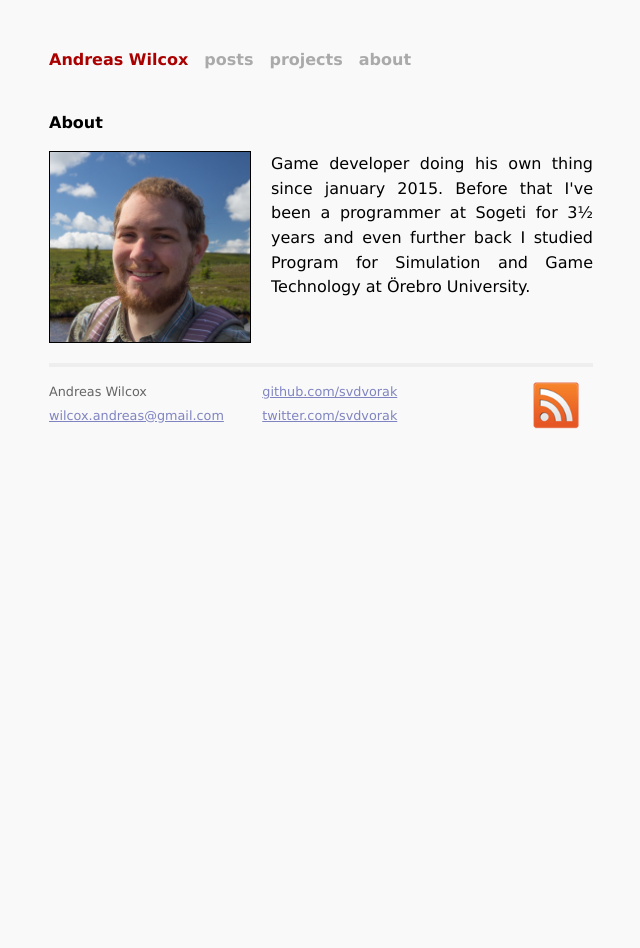
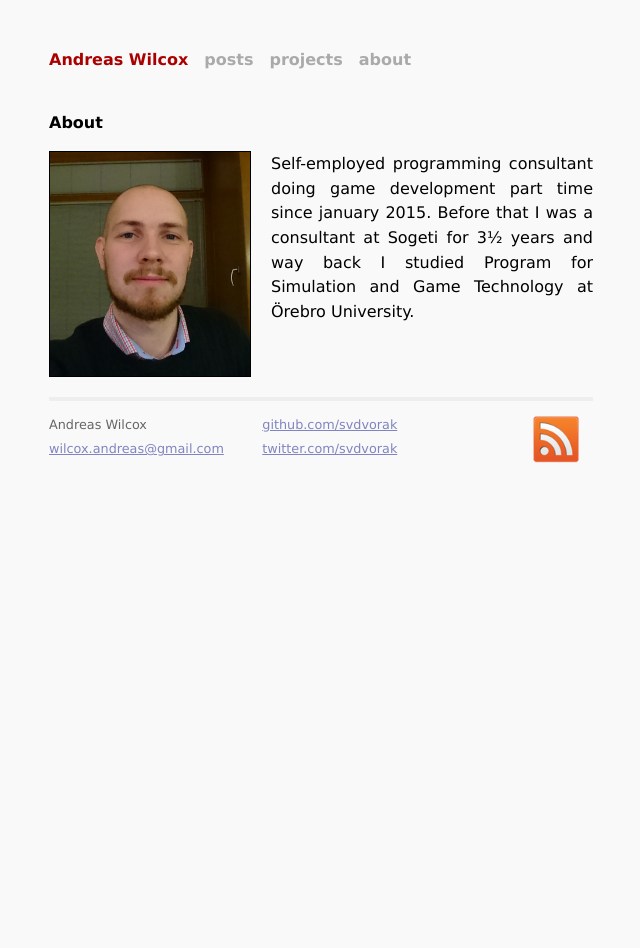
Before and after one commit to SvDvorak/svdvorak.github.io, a Jekyll site: the page built from about.html, in a window 1280 px wide. Shown: the whole page, without its empty margins (319-959 px from the left). Built offline with Jekyll 4.4.1, drawn with Linux system fonts in a browser that asks for light colours.

Commit message:
Updated about me page

```diff
--- a/about.html
+++ b/about.html
@@ -7,6 +7,6 @@ title: Andreas Wilcox - About
 	<h1>About</h1>
 	<div class="about">
 		<img src="../images/me.jpg" width="200" />
-		<div><span>Game developer doing his own thing since january 2015. Before that I've been a programmer at Sogeti for 3½ years and even further back I studied Program for Simulation and Game Technology at Örebro University.</span></div>
+		<div><span>Self-employed programming consultant doing game development part time since january 2015. Before that I was a consultant at Sogeti for 3½ years and way back I studied Program for Simulation and Game Technology at Örebro University.</span></div>
 	</div>
 </div>
```
Also changed, not shown: images/me.jpg.
